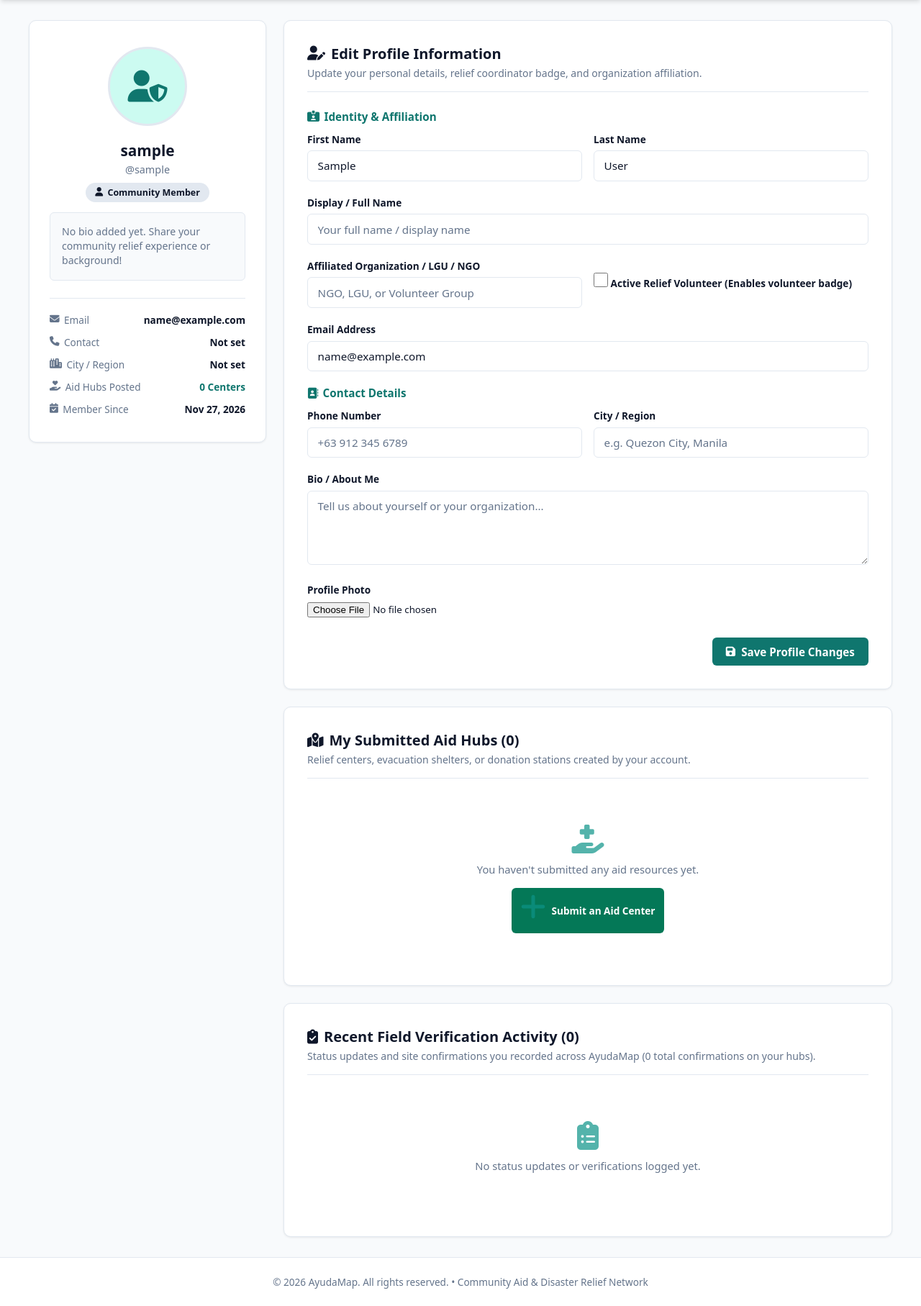
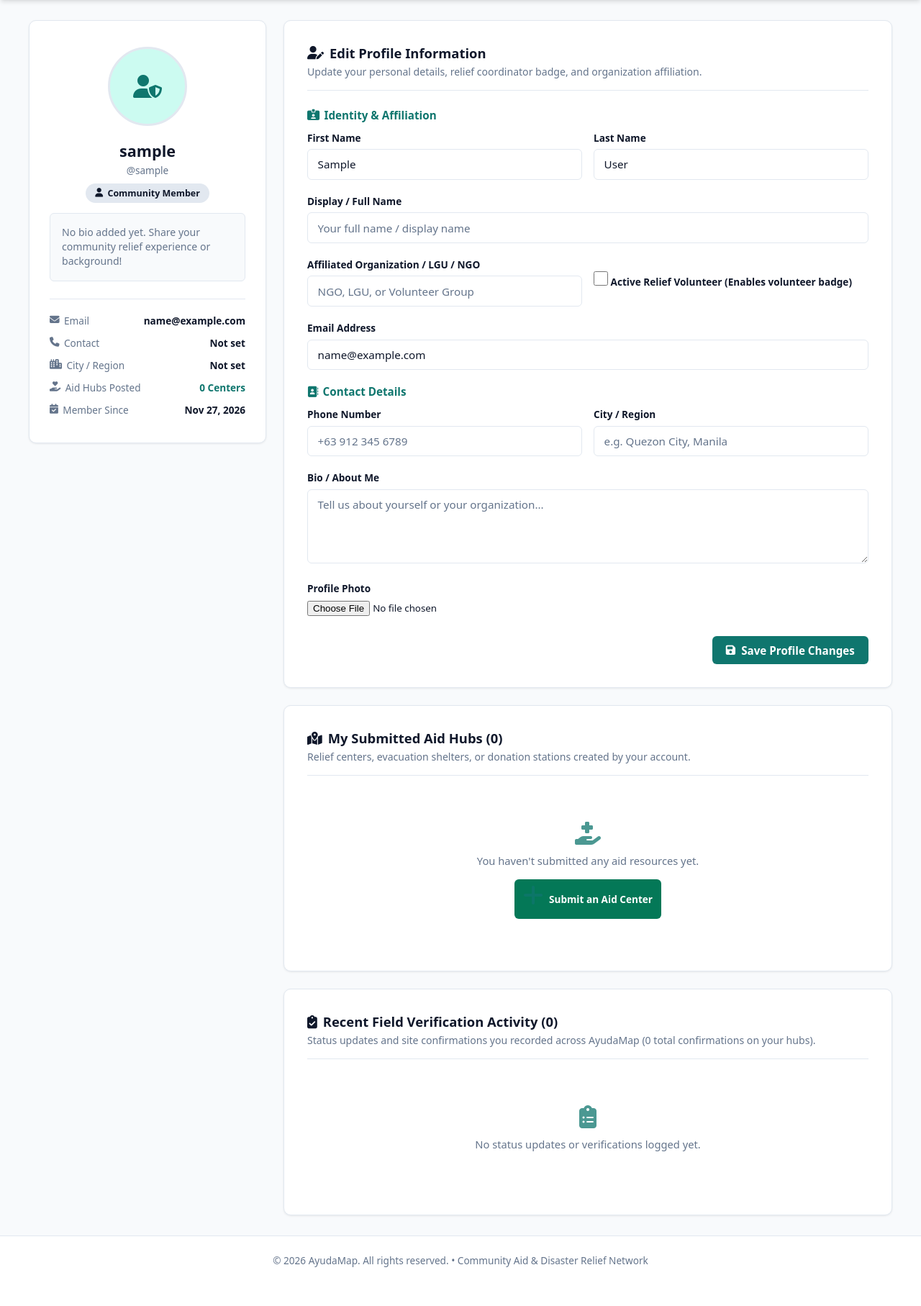
Before and after one commit to DanielMarkA/AyudaMap, a Django app: page /profile/ in a window 1280 px wide. Shown: the part 62-1877 px from the top of the page at 72% size. After the commit the page ends 1823 px from the top, so only its background shows below. Run offline with Django 5.2, Linux system fonts and the light colour scheme; the visitor is signed in with stand-in values (Sample User, id 1); data that the repository does not hold is empty.

Commit message:
style(profile): adjust font sizes for improved readability in profile components

```diff
--- a/static/css/profile/profile.css
+++ b/static/css/profile/profile.css
@@ -61,7 +61,7 @@
     display: flex;
     align-items: center;
     justify-content: center;
-    font-size: 2.75rem;
+    font-size: 2rem;
     border: 3.5px solid var(--border-color);
 }
 html.dark-mode .profile-avatar-placeholder {
@@ -70,7 +70,7 @@ html.dark-mode .profile-avatar-placeholder {
 }
 
 .profile-name {
-    font-size: 1.3rem;
+    font-size: 1.35rem;
     font-weight: 700;
     margin-bottom: 0.2rem;
     color: var(--text-primary);
@@ -78,7 +78,7 @@ html.dark-mode .profile-avatar-placeholder {
 
 .profile-username {
     color: var(--text-muted);
-    font-size: 0.9rem;
+    font-size: 0.85rem;
     margin-bottom: 0.6rem;
 }
 
@@ -188,7 +188,7 @@ html.dark-mode .profile-avatar-placeholder {
 
 .section-heading h2,
 .section-heading h3 {
-    font-size: 1.25rem;
+    font-size: 1.15rem;
     font-weight: 700;
     color: var(--text-primary);
     display: flex;
@@ -223,7 +223,7 @@ html.dark-mode .profile-avatar-placeholder {
     align-items: center;
     gap: 0.65rem;
     cursor: pointer;
-    font-size: 0.9rem;
+    font-size: 0.95rem;
     min-height: 44px;
     margin-bottom: 0 !important;
 }
@@ -304,10 +304,10 @@ html.dark-mode .profile-avatar-placeholder {
 }
 
 .empty-contributions i {
-    font-size: 2.5rem;
-    color: var(--primary);
+    font-size: 2rem;
+    color: var(--primary-text);
     margin-bottom: 0.75rem;
-    opacity: 0.7;
+    opacity: 0.75;
 }
 
 .empty-contributions p {
```
